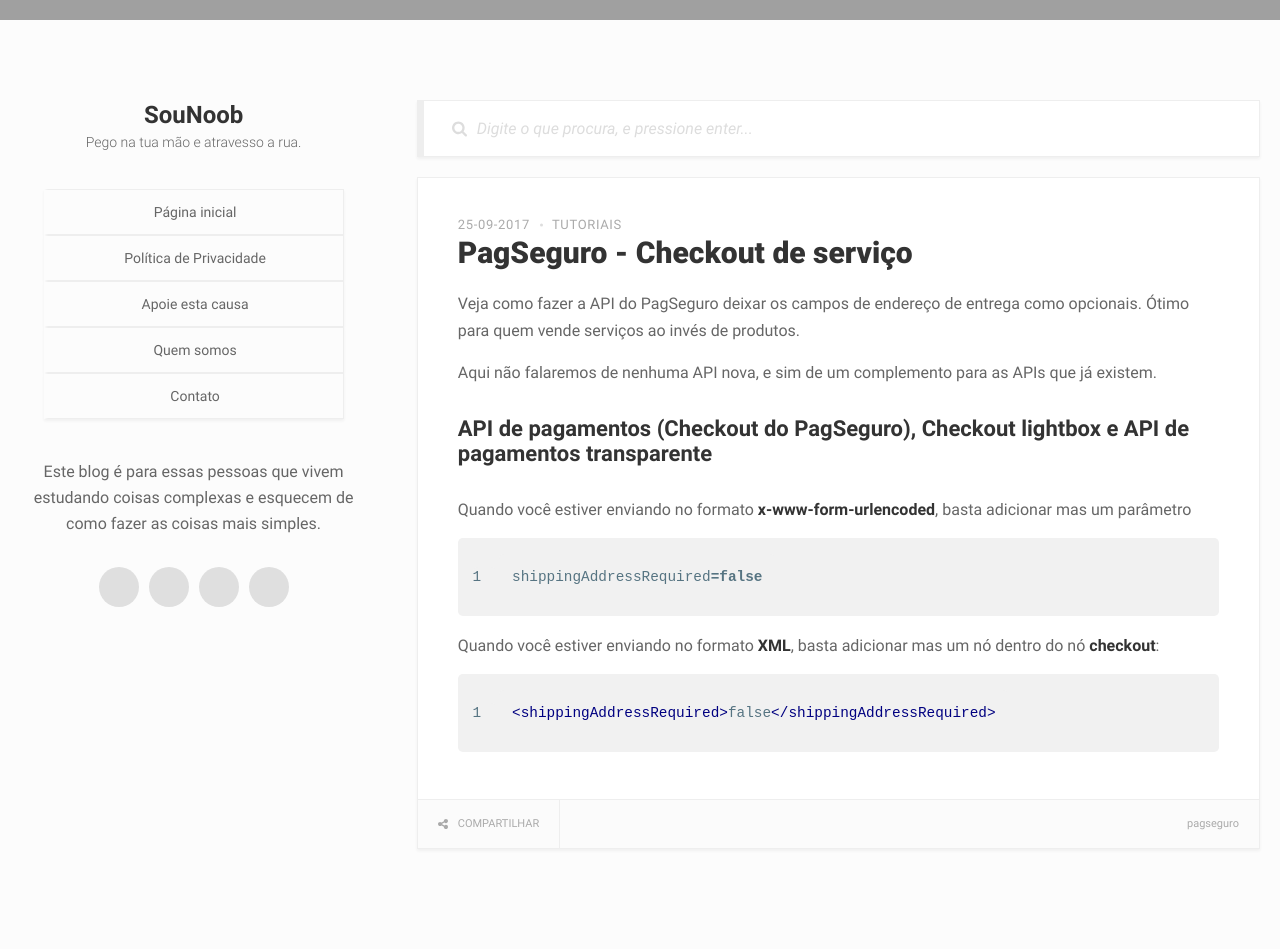
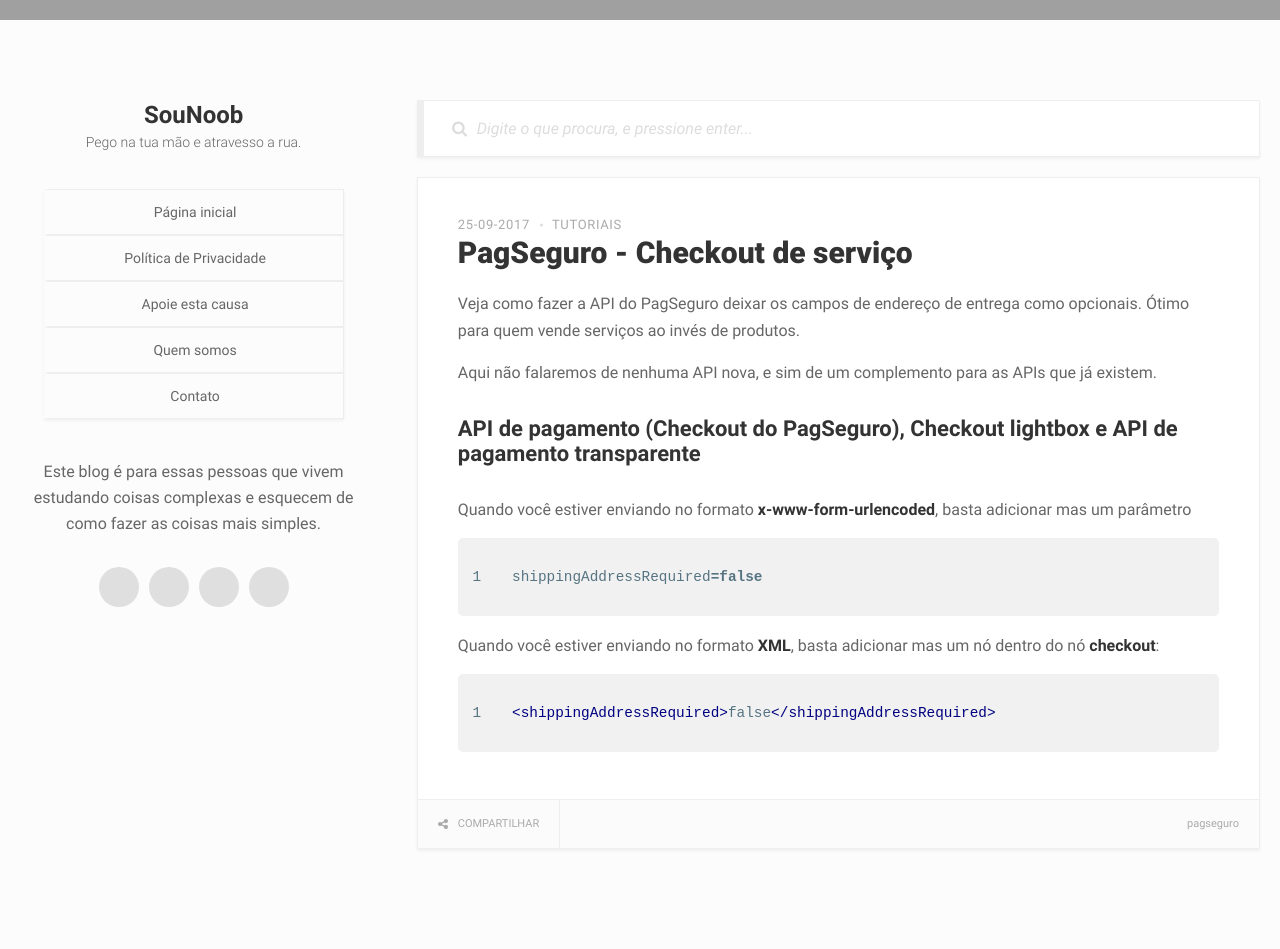
Before and after one commit to sounoob/sounoob.github.io, a Jekyll site: the page built from _posts/2017-09-25-pagseguro-checkout-servico.html, in a window 1280 px wide. Built offline with Jekyll 4.4.1, drawn with Linux system fonts in a browser that asks for light colours.

Commit message:
update post

```diff
--- a/_posts/2017-09-25-pagseguro-checkout-servico.html
+++ b/_posts/2017-09-25-pagseguro-checkout-servico.html
@@ -15,7 +15,7 @@
 <p>
     Aqui não falaremos de nenhuma API nova, e sim de um complemento para as APIs que já existem.
 </p>
-<h3>API de pagamentos (Checkout do PagSeguro), Checkout lightbox e API de pagamentos transparente</h3>
+<h3>API de pagamento (Checkout do PagSeguro), Checkout lightbox e API de pagamento transparente</h3>
 <p>Quando você estiver enviando no formato <strong>x-www-form-urlencoded</strong>, basta adicionar mas um parâmetro</p>
 {% highlight php linenos %}shippingAddressRequired=false{% endhighlight %}
 <p>Quando você estiver enviando no formato <strong>XML</strong>, basta adicionar mas um nó dentro do nó <strong>checkout</strong>:</p>
```
